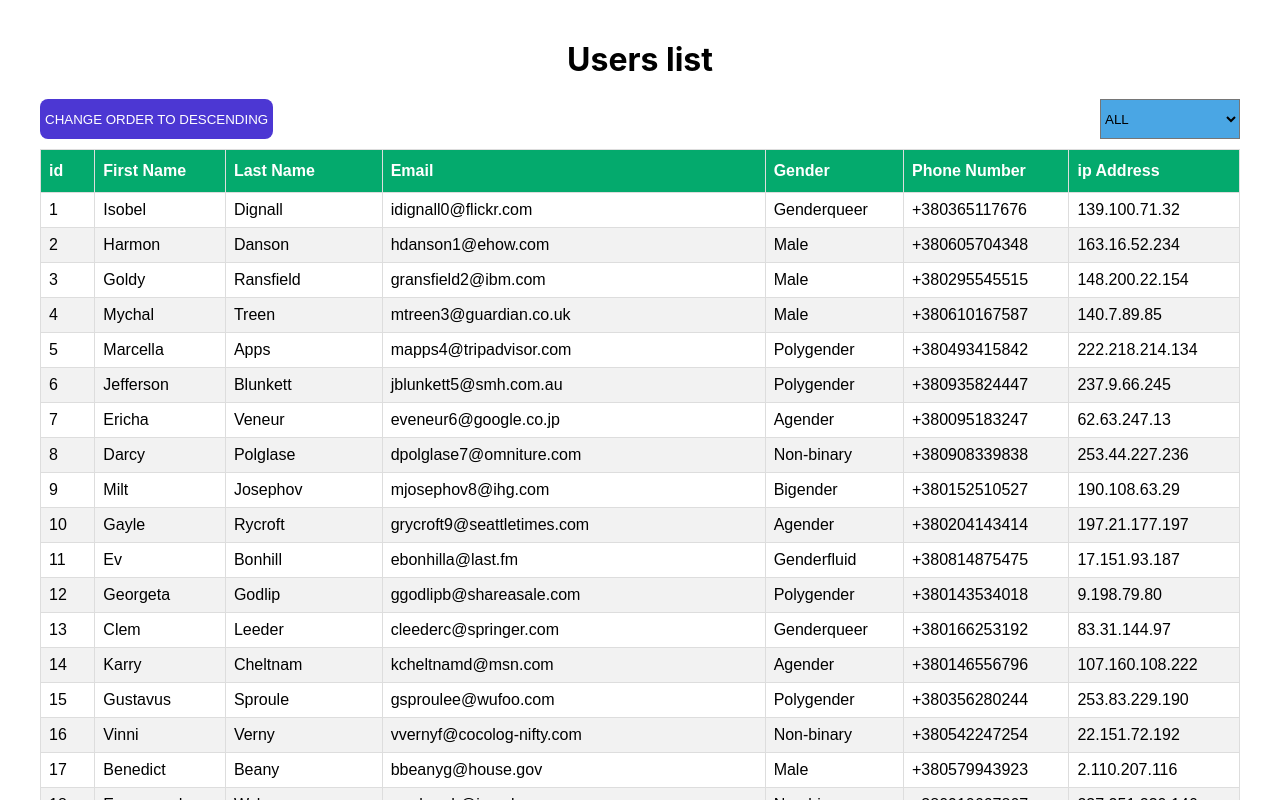
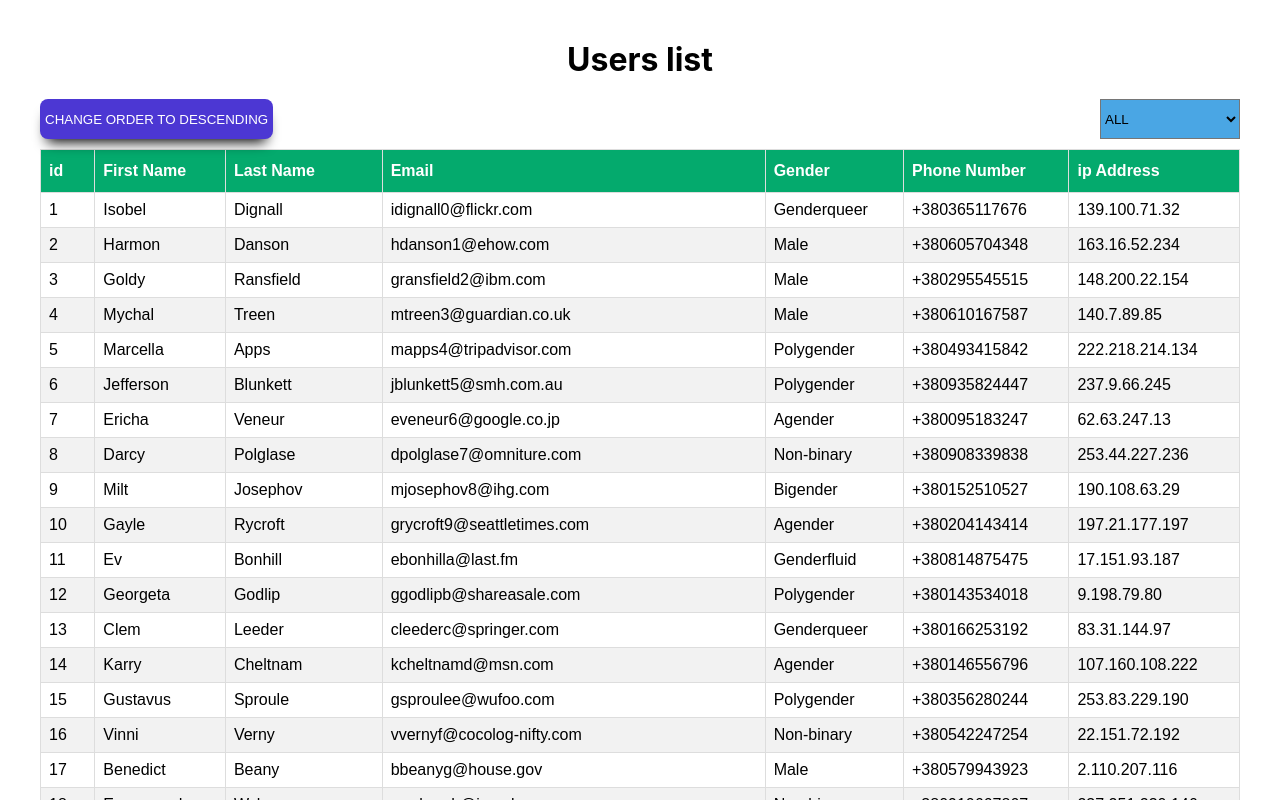
Before and after one commit to tetiana-kobyliakova/viaduct-onboarding, a React (Create React App) app: page / in a window 1280 px wide. In both pictures the pointer is over the button 156 px from the left and 119 px from the top of the page. Shown: the top 800 px of the page. Built offline with nearby package versions, Linux system fonts and the light colour scheme.

Commit message:
Change button styles

```diff
--- a/src/components/users-list/Button/Button.module.css
+++ b/src/components/users-list/Button/Button.module.css
@@ -9,3 +9,7 @@
   border: none;
   outline: none;
 }
+
+.button:hover {
+  box-shadow: 0px 10px 13px -7px #000000, 5px 5px 15px 5px rgba(0, 0, 0, 0);
+}
--- a/src/components/users-list/UsersList.js
+++ b/src/components/users-list/UsersList.js
@@ -2,7 +2,7 @@ import React from "react";
 import userData from "./userData.json";
 import styles from "./UsersList.module.css";
 import Select from "./Select";
-import Table from "./Table/Table";
+import Table from "./Table";
 import Button from "./Button";
 
 const createUsers = () => {
--- a/src/components/users-list/UsersList.module.css
+++ b/src/components/users-list/UsersList.module.css
@@ -1,9 +1,5 @@
 .title {
   margin-top: 40px;
-}
-
-.button:hover {
-  box-shadow: 0px 10px 13px -7px #000000, 5px 5px 15px 5px rgba(0, 0, 0, 0);
 }
 
 .wrapper {
```
